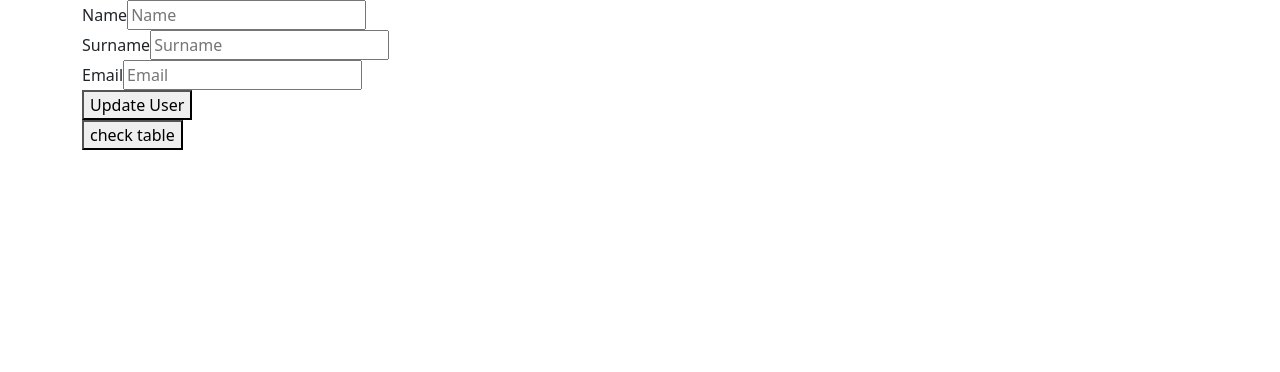
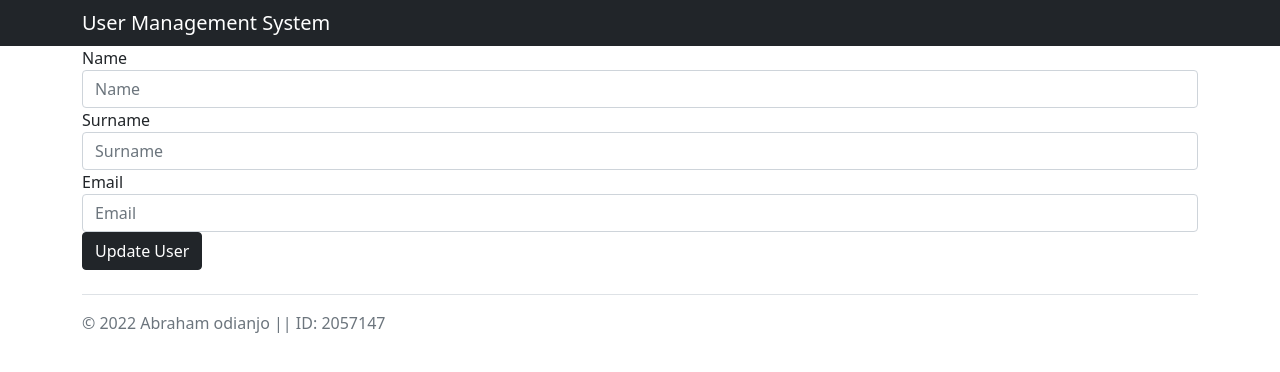
Before and after one commit to abrahamodianjo/odianjo-frontend, a React (Create React App) app: page /edit/1 in a window 1280 px wide. Shown: the top 372 px of the page. Built offline with nearby package versions, Linux system fonts and the light colour scheme; no server answers.

Commit message:
update on the design development and responsiveness

```diff
--- a/src/Adduser.js
+++ b/src/Adduser.js
@@ -20,38 +20,41 @@ const saveUser = async (e) => {
 
     return (
         <div>
-            <form onSubmit={ saveUser }>
-                <div className="field">
+            <form  class="container bg-light mt-5 mb-4" onSubmit={ saveUser }>
+                <div className="form-group">
                     <label className="label">Name</label>
                     <input
                         type="text"
                         className="input"
+
                         value={ name }
                         onChange={ (e) => setName(e.target.value) }
                         placeholder="Name"
                     />
                 </div>
-                <div className="field">
+                <div className="form-group">
                     <label className="label">Surname</label>
                         <input
                         type="text"
                         className="input"
+                        class="form control"
                         value={ surname }
                         onChange={ (e) => setSurname(e.target.value) }
                         placeholder="Surname"
                         />
                 </div>
-                <div className="field">
+                <div className="form-group">
                     <label className="label">Email</label>
                         <input
                         type="text"
                         className="input"
+                        class="form control"
                         value={ email }
                         onChange={ (e) => setEmail(e.target.value) }
                         placeholder="Email"
                         />
                 </div>
-                    <div className="field">
+                    <div className="form-group">
                         <button className="button is-primary">Save</button>
                     </div>
             </form>
--- a/src/App.js
+++ b/src/App.js
@@ -5,12 +5,14 @@ import Adduser from './Adduser';
 import Edituser from './Edituser';
 import "../node_modules/bootstrap/dist/css/bootstrap.css";
 import "../node_modules/bootstrap/dist/css/bootstrap.min.css";
-
+import Navbar from './Navbar';
+import Footer from './Footer';
 
 function App() {
   return (
 
     <Router>
+      <Navbar/>
           <div className='container'>
           <Routes>
           <Route exact path='/' element={<Userlist />} />
@@ -18,7 +20,7 @@ function App() {
           <Route exact path='/edit/:id' element={<Edituser />} />
 
           </Routes>
-
+      <Footer/>
       </div>
     </Router>
 
--- a/src/Edituser.js
+++ b/src/Edituser.js
@@ -37,29 +37,28 @@ const { id} = useParams();
                     <form onSubmit={ updateUser }>
                         <div className="field">
                             <label className="label">Name</label>
-                        <input type="text" className="input" value={ name }
+                        <input type="text" className="input" class="form-control"
+                        value={ name }
                         onChange={ (e) => setName(e.target.value) }
                         placeholder="Name"
                             />
                         </div>
                         <div className="field">
                             <label className="label">Surname</label>
-                            <input type="text" className="input" value={ surname }
+                            <input type="text" className="input" class="form-control" value={ surname }
                             onChange={ (e) => setSurname(e.target.value) }
                             placeholder="Surname"/>
                             </div>
                             <div className="field">
                             <label className="label">Email</label>
-                                <input type="text" className="input" value={ email }
+                                <input type="text" className="input" class="form-control" value={ email }
                                 onChange={ (e) => setEmail(e.target.value) }
                                 placeholder="Email"/>
                             </div>
                             <div className="field">
-                        <button className="button is-primary">Update User</button>
+                        <button className="btn btn-dark text-decoration-none">Update User</button>
                     </div>
-                    <div className="field">
-                        <button className="button is-primary">check table</button>
-                    </div>
+
                 </form>
             </div>
         )
--- /dev/null
+++ b/src/Footer.js
@@ -0,0 +1,17 @@
+import React from "react";
+const Footer = () => {
+
+    return(
+
+    <div class="d-flex flex-wrap justify-content-between align-items-center py-3 my-4 border-top">
+
+
+        <span class="text-muted">&copy; 2022 Abraham odianjo || ID: 2057147</span>
+      </div>
+
+
+
+    )
+}
+
+export default Footer;
--- /dev/null
+++ b/src/Navbar.js
@@ -0,0 +1,22 @@
+import React from "react";
+import { Link, NavLink } from "react-router-dom";
+const Navbar = () => {
+  return (
+    <nav className="navbar navbar-expand-lg navbar-dark bg bg-dark">
+      <div className="container">
+        <div className="collapse navbar-collapse">
+          <ul className="navbar-nav mr-auto">
+            <li className="nav-item">
+              <NavLink className="navbar-brand" exact to="/">
+                User Management System
+              </NavLink>
+            </li>
+          </ul>
+
+        </div>
+      </div>
+    </nav>
+  );
+};
+
+export default Navbar;
--- a/src/Userlist.js
+++ b/src/Userlist.js
@@ -21,8 +21,9 @@ getUsers();
 
 return (
     <div>
-        <Link to={`/add`} className="button is-info mt-5 mb-2"> add new</Link>
-    <table className='table is-bordered is-striped is-narrow is-hoverable mt-2'>
+
+     <div className='mt-5 mb-4 table-responsive'>
+    <table className='table is-bordered is-striped is-narrow is-hoverable container'>
         <thead>
             <tr>
                     <th> ID </th>
@@ -40,9 +41,12 @@ return (
                                 <td> {user.surname} </td>
                                 <td> {user.email} </td>
                             <td>
-                        <Link to={`/edit/${user.id}`} className='button is-small is-info is-outlined'>Edit </Link>
-                        <button onClick={()=> deleteUsers(user.id)} className='button is-small is-danger is-outlined'> Delete </button>
-
+                                <td>
+                        <Link to={`/edit/${user.id}`} className='btn btn-dark text-decoration-none'>Edit User </Link>
+                        </td>
+                        <td>
+                        <button onClick={()=> deleteUsers(user.id)} className='btn btn-dark text-decoration-none'> Delete </button>
+                        </td>
                         </td>
                     </tr>
 
@@ -50,6 +54,10 @@ return (
 
             </tbody>
         </table>
+        <div class="container">
+        <Link to={`/add`} className="btn btn-dark text-decoration-none"> add new</Link>
+		</div>
+        </div>
     </div>
     )
 }
```
